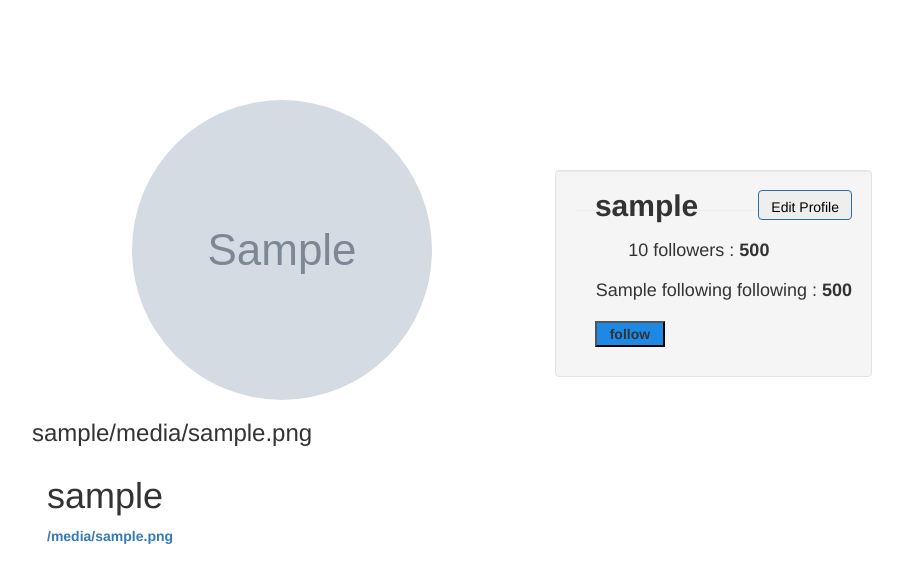
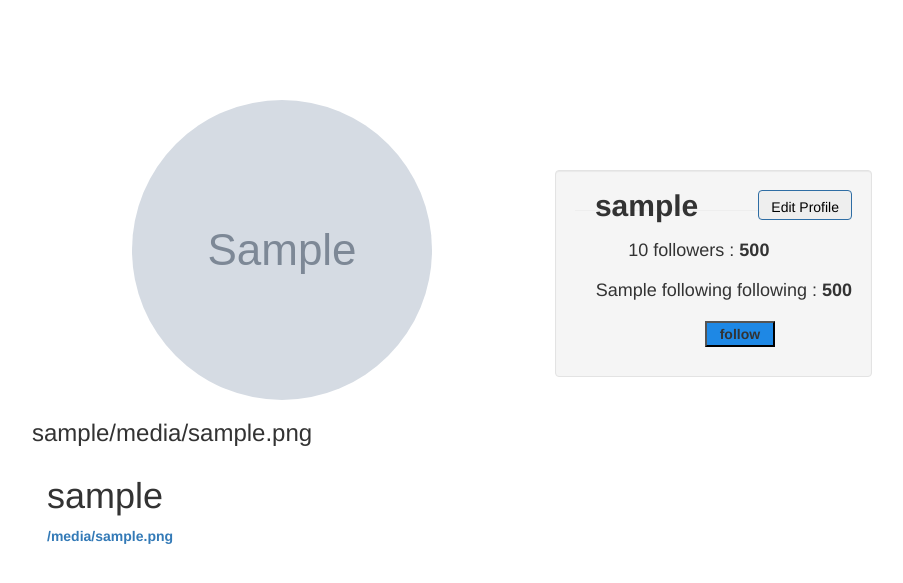
Before and after one commit to BrilliantGrant/Instagram-Clone, a Django app: template inst/templates/profile.html in a window 1280 px wide. Shown: the top 583 px of the page, without its empty margins (38-941 px from the left). Run offline with Django 3.2, Linux system fonts and the light colour scheme; tables that the repository leaves empty hold one stand-in row (values such as "Sample post"); the template is opened without the code that fills it: values that come from a table or form of the project are taken from there, most other values are stand-ins (such as "Sample title", 1, 10 or a date in 2020); grey boxes marked "Sample" are stand-in pictures; some libraries are stand-ins or nearby versions.

```diff
--- a/inst/templates/profile.html
+++ b/inst/templates/profile.html
@@ -20,7 +20,7 @@
 <div class="profile">
 <div><h4 style="float: left; margin-left: -70px">{{image_id.followers}} followers : <strong>500</h4></stong></h4></div>
 <div><h4 style="float: right;">{{image_id.following }} following : <strong>500</h4></stong></h4></div>
-<button style="margin-left: 20px; background-color:#1E88E5; width: 70px; margin-top: 10px">follow</button>
+<button style="margin-left: 130px; background-color:#1E88E5; width: 70px; margin-top: 10px">follow</button>
 </div>
 
 
```
